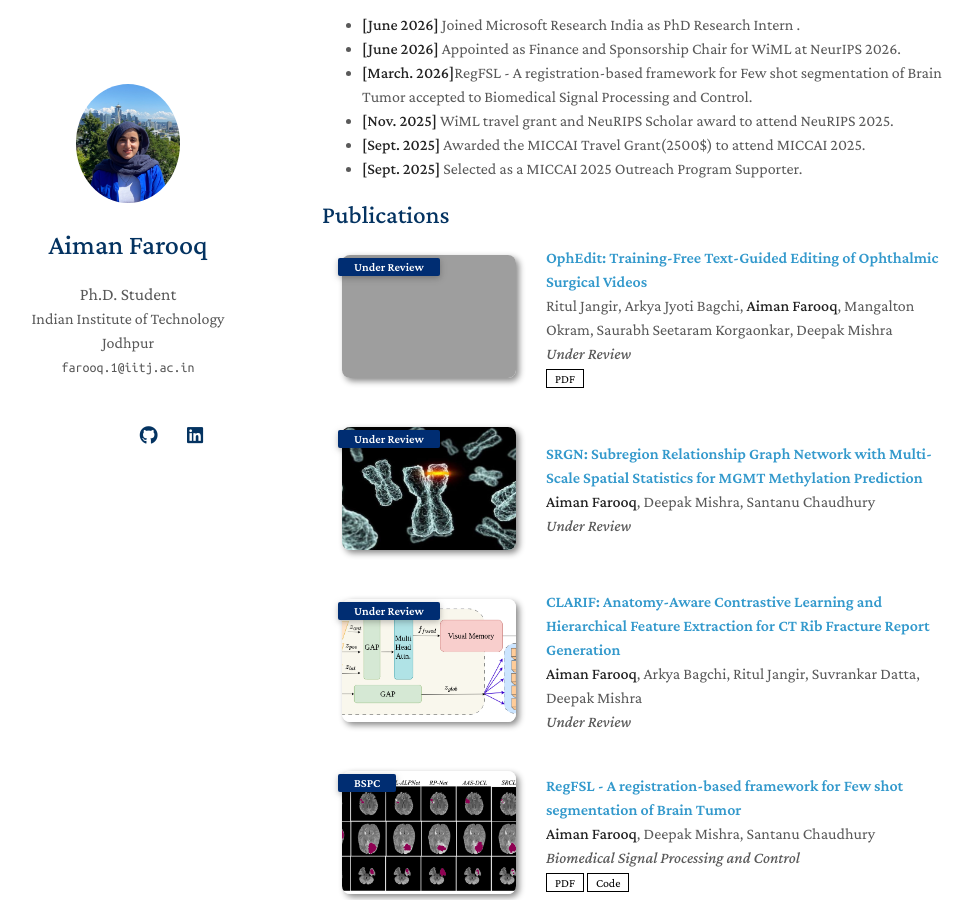
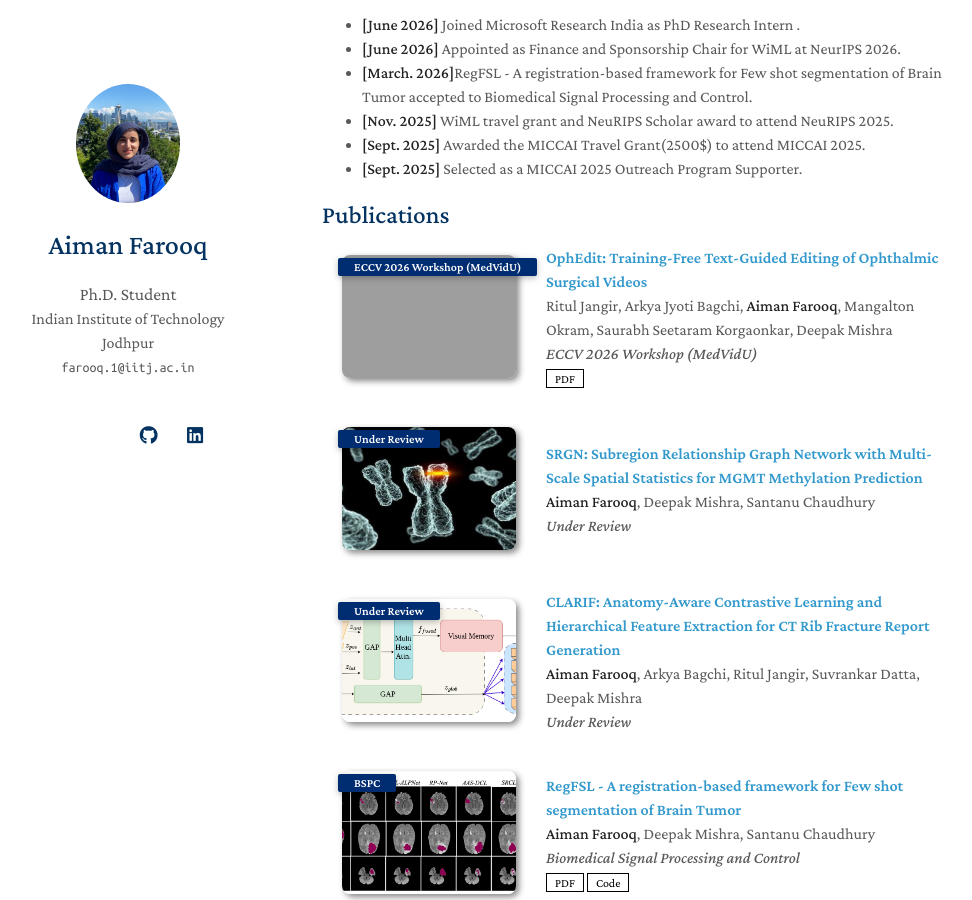
Before and after one commit to aimanfarooqwani/aimanfarooqwani.github.io, a Jekyll site: the page built from index.md, in a window 1280 px wide and 900 px high, scrolled down 341 px. Shown: the whole window, without its empty margins (148-1120 px from the left). Built offline with Jekyll 4.4.1, drawn with Linux system fonts in a browser that asks for light colours; nearby versions of some CDN libraries; a style sheet for code colours, icons or effects is not loaded; our own code applies the rules of GitHub Pages for plain Markdown files; grey boxes are pictures that could not be loaded.

Commit message:
Update publications.yml

```diff
--- a/_data/publications.yml
+++ b/_data/publications.yml
@@ -3,8 +3,8 @@ main:
 
   - title: "OphEdit: Training-Free Text-Guided Editing of Ophthalmic Surgical Videos"
     authors: Ritul Jangir, Arkya Jyoti Bagchi, <strong>Aiman Farooq</strong>, Mangalton Okram, Saurabh Seetaram Korgaonkar, Deepak Mishra
-    conference_short: Under Review
-    conference: Under Review
+    conference_short: ECCV 2026 Workshop (MedVidU)
+    conference: ECCV 2026 Workshop (MedVidU)
     pdf: https://arxiv.org/pdf/2605.07695
     code: null
     image: ./assets/img/v12.png
```
